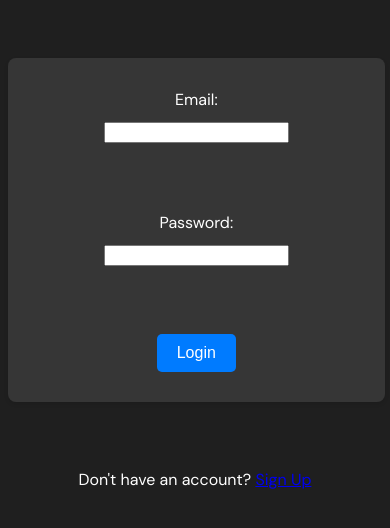
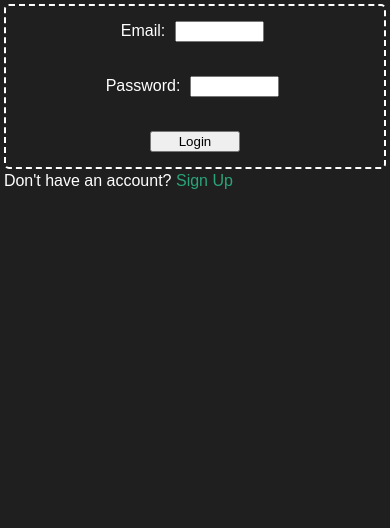
Before and after one commit to princeofthelord/tournoi, a PHP site: page / in a window 390 px wide. Shown: the top 528 px of the page. Run offline with PHP 8.4, Linux system fonts and the light colour scheme.

Commit message:
Update style.css

```diff
--- a/style.css
+++ b/style.css
@@ -1,62 +1,104 @@
+:root {
+  /* galaxy image from https://unsplash.com/s/photos/galaxy */
+  --bg-image: url('https://img.freepik.com/free-photo/green-leaf-texture-leaf-texture-background_501050-120.jpg?w=1380&t=st=1702822700~exp=1702823300~hmac=b4c04bfa911effb5da7b7160e01fa0668d0e724660909583686ce347d2efe199');
+}
 @import url('https://fonts.googleapis.com/css2?family=DM+Sans&display=swap');
+
+* {
+  box-sizing: border-box;
+}
 
 body {
   font-family: 'DM Sans', sans-serif;
-    text-align: center;
   background-color: #1f1f1f; /* light gray */
   color: #ffffff; /* dark gray */
   font-size: 16px;
   line-height: 1.5;
+  margin: auto;
+  padding: 1%;
 }
 
 form {
-    display: inline-block;
-    margin: 50px auto;
-    padding: 20px;
-    background-color: rgb(54, 54, 54);
-    box-shadow: 0 2px 4px rgba(0, 0, 0, 0.1);
-    border-radius: 8px;
-    width: 300px;
+  padding: 10px;
+  float: left;
+  width: 15%;
+  text-align: center;
+  border: 2px dashed rgb(255, 255, 255);
+  border-radius: 5px;
 }
 
-label, input {
-    display: block;
-    margin: 10px auto;
+.intro {
+  padding: 10px;
+  width: 85%;
+  border: 2px solid rgb(255, 255, 255);
+  border-radius: 5px;
 }
 
-input[type="submit"] {
-    background-color: #007bff; /* blue */
-    color: white;
-    padding: 10px 20px;
-    border: none;
-    border-radius: 5px;
-    font-size: 16px;
-    cursor: pointer;
+button {
+  width: fit-content;
+  background-color: rgb(42, 165, 120);
+  border: 2px solid rgb(42, 165, 120);
+  border-radius: 2px;
 }
 
-input[type="submit"]:hover {
-    background-color: #0069d9; /* dark blue */
+input {
+    margin: 5px;
 }
 
-.error, .message {
-    margin: 10px auto;
-    padding: 10px;
-    border-radius: 5px;
-    font-size: 16px;
+a {
+  text-decoration: none;
+  color: rgb(42, 165, 120);
 }
 
-.error {
-    background-color: #f8d7da; /* light red */
-    color: #721c24; /* dark red */
+a:hover:visited {
+  color: rgb(176, 60, 60);
 }
 
-.message {
-    background-color: #d4edda; /* light green */
-    color: #155724; /* dark green */
+header {
+  text-align: center;
 }
 
-@media (max-width: 600px) {
+footer {
+  text-align: center;
+}
+
+.bg-blur {
+  overflow: hidden;
+  background-color: transparent;
+}
+
+.bg-blur::before {
+  content: '';
+  background-image: var(--bg-image);
+  height: 56%;
+  width: 80%;
+  position: absolute;
+  filter: blur(50px);
+  z-index: -1;
+}
+
+@media only screen and (max-width: 430px) {
+  /* For mobile phones: */
+  * {
+    width: 100%;
+  }
+
   form {
-        width: 90%;
+    width: 100%;
+  }
+
+  .intro {
+    width: fit-content;
+    height: 100%;
+  }
+
+  input {
+    width: 25%;
+  }
+  button {
+    width: 49%;
+    margin-top: 5px;
+    margin-bottom: 5px;
+    border-radius: 3px;
   }
 }
```
Lines whose indentation alone changed are shown as unchanged.
